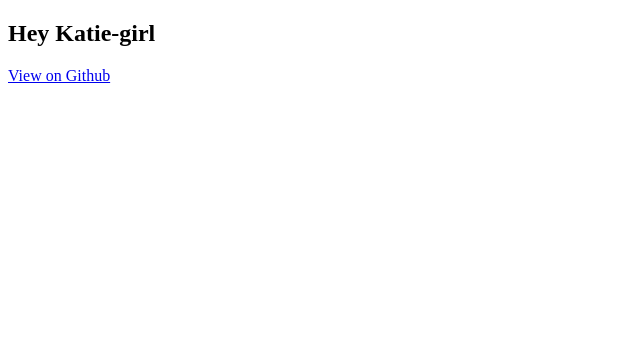
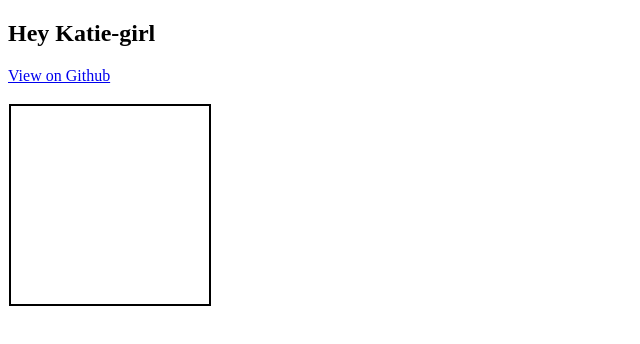
Before and after one commit to katherineimogene/boa-constrictor, a plain HTML site: page index.html in a window 1280 px wide. Shown: the whole page, without its empty margins (0-640 px from the left). Drawn offline with nearby package versions, Linux system fonts and the light colour scheme.

Commit message:
Adds GameCanvas constructor   * draws the game board.   * switch to jQuery for drawing on the DOM? Try it.
Index.html includes new game_canvas.js

```diff
--- a/index.html
+++ b/index.html
@@ -4,6 +4,7 @@
   <!-- <link rel="stylesheet" href="css/snake.css"> -->
   <script src="http://ajax.googleapis.com/ajax/libs/jquery/1.11.0/jquery.min.js"></script>
   <script src="js/initialization.js"></script>
+  <script src="js/game_canvas.js"></script>
   <title>Boa Constrictor</title>
 </head>
 <body>
--- /dev/null
+++ b/js/game_canvas.js
@@ -0,0 +1,21 @@
+Boa.GameCanvas = function(){
+
+}
+
+Boa.GameCanvas.prototype = {
+  draw: function(){
+    var canvas    = document.createElement('canvas'),
+           ctx    = canvas.getContext('2d');
+    canvas.width  = 204;
+    canvas.height = 224;
+
+    var body = document.getElementsByTagName('body')[0];
+    body.appendChild(canvas);
+
+    ctx.lineWidth   = 2;       // Our border will have a thickness of 2 pixels
+    ctx.strokeStyle = 'black'; // The border will also be black
+
+    // context.strokeRect(X1, Y1, X2, Y2) allows us to draw outlined rectangles
+    ctx.strokeRect(2, 20, canvas.width - 4, canvas.height - 24);
+  }
+}
```
